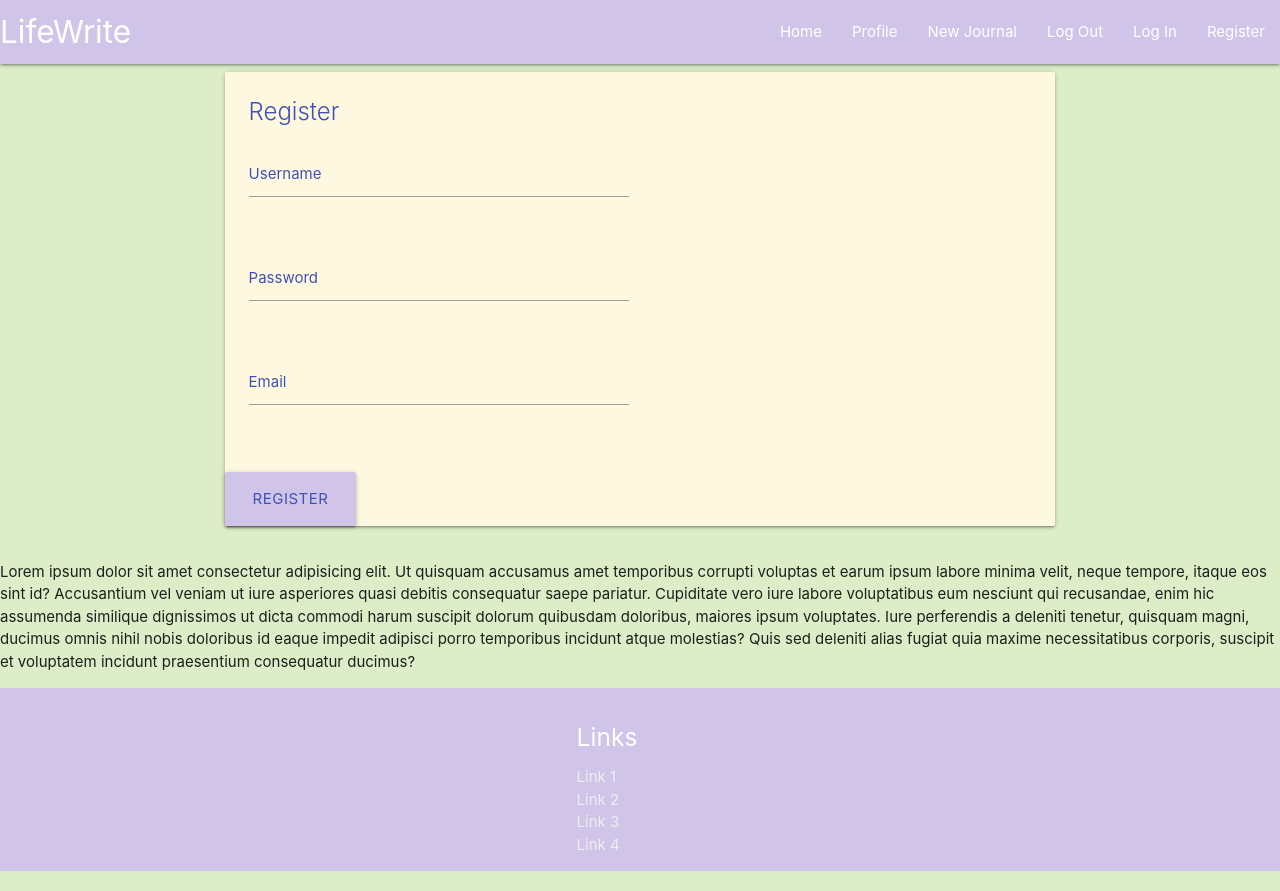
After one commit to Sandrac98/lifewrite, a Flask app: page /register in a window 1280 px wide. The commit adds this page. Run offline with Flask 3, Linux system fonts and the light colour scheme; some libraries are stand-ins or nearby versions; some web fonts are replaced.

Commit message:
Create register.html and add registration form

```diff
--- a/app.py
+++ b/app.py
@@ -4,6 +4,7 @@
     redirect, request, session, url_for)
 from flask_pymongo import PyMongo
 from bson.objectid import ObjectId
+from werkzeug.security import generate_password_hash, check_password_hash
 if os.path.exists("env.py"):
     import env
 
@@ -28,6 +29,11 @@
         return f"Error connecting to MongoDB: {str(e)}"
 
 
+@app.route("/register", methods=["GET", "POST"])
+def register():
+    return render_template("register.html")
+
+
 if __name__ == "__main__":
     app.run(host=os.environ.get("IP"),
             port=int(os.environ.get("PORT")),
--- a/static/css/style.css
+++ b/static/css/style.css
@@ -1 +1,7 @@
 @import url('https://fonts.googleapis.com/css2?family=Caprasimo&family=Hammersmith+One&display=swap');
+
+
+ /* label color */
+ .input-field label {
+    color: #3f51b5;
+  }
--- a/templates/base.html
+++ b/templates/base.html
@@ -16,7 +16,7 @@
     <header>
         <nav class="deep-purple lighten-4">
             <div class="nav-wrapper">
-              <a href="#!" class="brand-logo">Logo</a>
+              <a href="{{ url_for('get_journals')}}" class="brand-logo">LifeWrite</a>
               <a href="#" data-target="mobile-demo" class="sidenav-trigger"><i class="fa fa-bars"></i></a>
               <ul class="right hide-on-med-and-down">
                 <li><a href="{{ url_for('get_journals')}}">Home</a></li>
@@ -24,7 +24,7 @@
                 <li><a href="#">New Journal</a></li>
                 <li><a href="#">Log Out</a></li>
                 <li><a href="#">Log In</a></li>
-                <li><a href="#">Register </a></li>
+                <li><a href="{{ url_for('register')}}">Register </a></li>
               </ul>
             </div>
           </nav>
--- /dev/null
+++ b/templates/register.html
@@ -0,0 +1,44 @@
+{% extends "base.html"%}
+{% block content %}
+
+<div class="row">
+    <form class="col s12 m8 offset-m2" method="POST" action="{{ url_for('register') }}">
+      <div class="card amber lighten-5">
+        <div class="card-content indigo-text">
+          <span class="card-title">Register</span>
+
+          <!--username-->
+         <div class="row indigo-text">
+            <div class="input-field col s6">
+                <input  id="username" type="text" class="validate">
+                <label for="username">Username</label>
+              </div>
+         </div>
+
+         <!--password-->
+        <div class="row">
+            <div class="input-field col s6">
+              <input id="password" type="password" class="validate">
+              <label for="password">Password</label>
+            </div>
+          </div>
+
+          <!--email-->
+          <div class="row">
+            <div class="input-field col s6">
+              <input id="email" type="email" class="validate">
+              <label for="email">Email</label>
+            </div>
+          </div>
+          </div>
+
+        <!--register-->
+        <button class="waves-effect waves-light btn-large deep-purple lighten-4" type="submit" name="action">
+            <a class="indigo-text">Register</a>
+          </button>
+    </div>
+    </div>
+    </form>
+  </div>
+
+{% endblock %}
```
